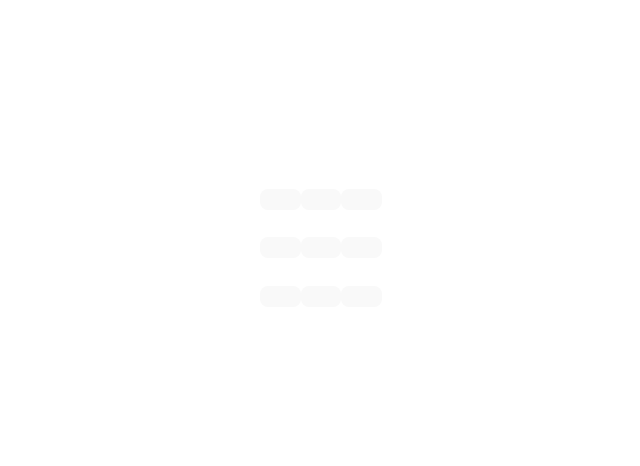
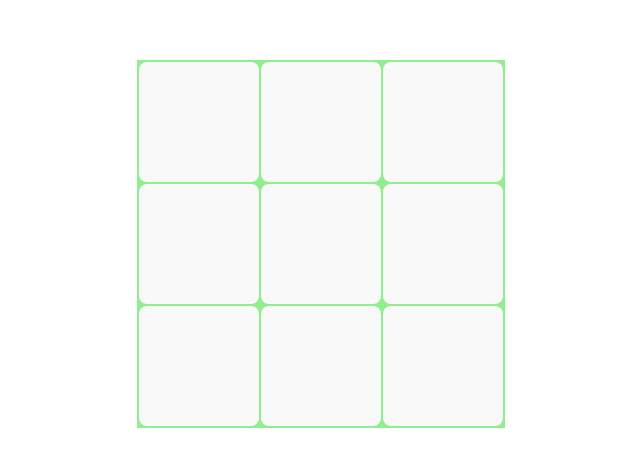
Before and after one commit to budhilnigam/Tic-Tac-Toe, a React (Vite) app: page / in a window 1280 px wide. Shown: the part 156-622 px from the top of the page, without its empty margins (319-959 px from the left). Built offline with nearby package versions, Linux system fonts and the light colour scheme.

Commit message:
Made the grid box for game

```diff
--- a/src/App.css
+++ b/src/App.css
@@ -1,50 +1,34 @@
+:root {
+  --size:120px;
+}
 #root {
   max-width: 1280px;
   margin: 0 auto;
   padding: 2rem;
   text-align: center;
 }
-
-.logo {
-  height: 6em;
-  padding: 1.5em;
-  will-change: filter;
-  transition: filter 300ms;
-}
-.logo:hover {
-  filter: drop-shadow(0 0 2em #646cffaa);
-}
-.logo.react:hover {
-  filter: drop-shadow(0 0 2em #61dafbaa);
-}
-
-@keyframes logo-spin {
-  from {
-    transform: rotate(0deg);
-  }
-  to {
-    transform: rotate(360deg);
-  }
-}
-
-@media (prefers-reduced-motion: no-preference) {
-  a:nth-of-type(2) .logo {
-    animation: logo-spin infinite 20s linear;
-  }
-}
-
-.card {
-  padding: 2em;
-}
-
-.read-the-docs {
-  color: #888;
-}
-
 #container {
-  display: flex;
+  display:flex;
   flex-direction: column;
   justify-content: center;
   align-items: center;
-  gap: 20px
+  padding:2px;
+  gap: 2px;
+  background-color: lightgreen;
 }
+
+#container > span {
+  display: flex;
+  flex-direction: row;
+  gap: 2px;
+}
+
+#container > span > button {
+  width:var(--size);
+  height:var(--size);
+}
+
+#container> span>button:hover {
+  background-color: yellow;
+  box-shadow: yellow 0 0 10px;
+}
```
